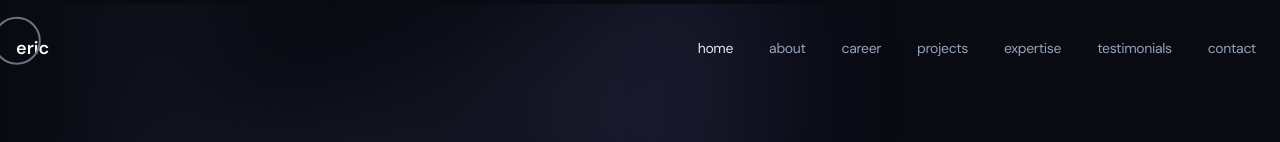
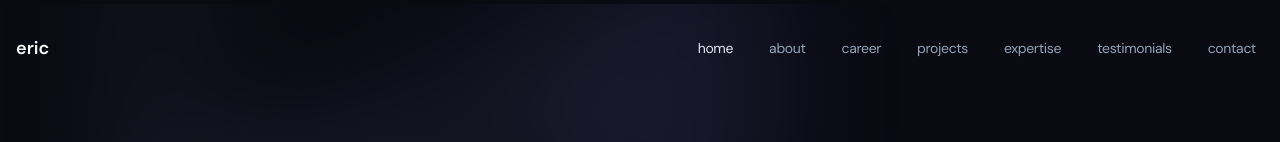
Before and after one commit to ericledevhub/developer-portfolio, a Next.js app: page / in a window 1280 px wide. Shown: the top 142 px of the page. Built offline with nearby package versions, Linux system fonts and the light colour scheme.

Commit message:
Laggy cursor

```diff
--- a/src/components/ui/cursor.tsx
+++ b/src/components/ui/cursor.tsx
@@ -1,30 +1,57 @@
 import React, { useState, useEffect } from 'react';
 
 const CursorCircle = () => {
-  const [position, setPosition] = useState({ x: 0, y: 0 });
+  const [position, setPosition] = useState({ x: -100, y: -100 }); // Initial position outside screen
+  const [cursorPosition, setCursorPosition] = useState({ x: 0, y: 0 });
+  const [isVisible, setIsVisible] = useState(false); // Control visibility
 
   useEffect(() => {
-    const handleMouseMove = (event: { clientX: any; clientY: any; }) => {
-      setPosition({
+    const handleMouseMove = (event: { clientX: number; clientY: number }) => {
+      setCursorPosition({
         x: event.clientX,
         y: event.clientY,
       });
+      // Make the circle visible after the first mouse move
+      setIsVisible(true);
     };
 
+    // Add mousemove event listener
     window.addEventListener('mousemove', handleMouseMove);
 
+    // Clean up event listener on component unmount
     return () => {
       window.removeEventListener('mousemove', handleMouseMove);
     };
   }, []);
 
+  useEffect(() => {
+    const updatePosition = () => {
+      // Smoothly interpolate the circle's position towards the cursor's position
+      setPosition(prevPosition => {
+        const lagFactor = 0.4; // Control the lag/smoothness (smaller is more laggy)
+        const x = prevPosition.x + (cursorPosition.x - prevPosition.x) * lagFactor;
+        const y = prevPosition.y + (cursorPosition.y - prevPosition.y) * lagFactor;
+        return { x, y };
+      });
+
+      // Continue updating the position on every animation frame
+      requestAnimationFrame(updatePosition);
+    };
+
+    // Start the animation loop
+    requestAnimationFrame(updatePosition);
+  }, [cursorPosition]);
+
   return (
     <div
-      className="fixed w-12 h-12 border-2 border-gray-500 rounded-full pointer-events-none transform z-40 hidden lg:block"
+    className={`fixed w-12 h-12 border-2 border-gray-500 rounded-full pointer-events-none transform z-40 ${
+      isVisible ? 'block lg:block' : 'hidden'
+    }`}
+
       style={{
         left: `${position.x}px`,
         top: `${position.y}px`,
-        transform: `translate(-15%, 35%)`, // Custom 1/20 movement on both axes
+        transform: `translate(-50%, -50%)`, // Center the circle on the cursor
       }}
     ></div>
   );
```
